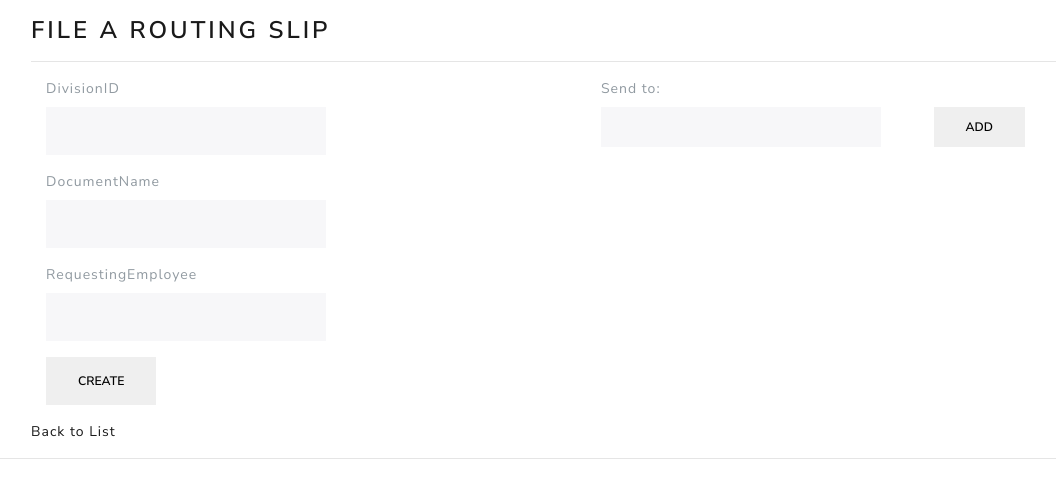
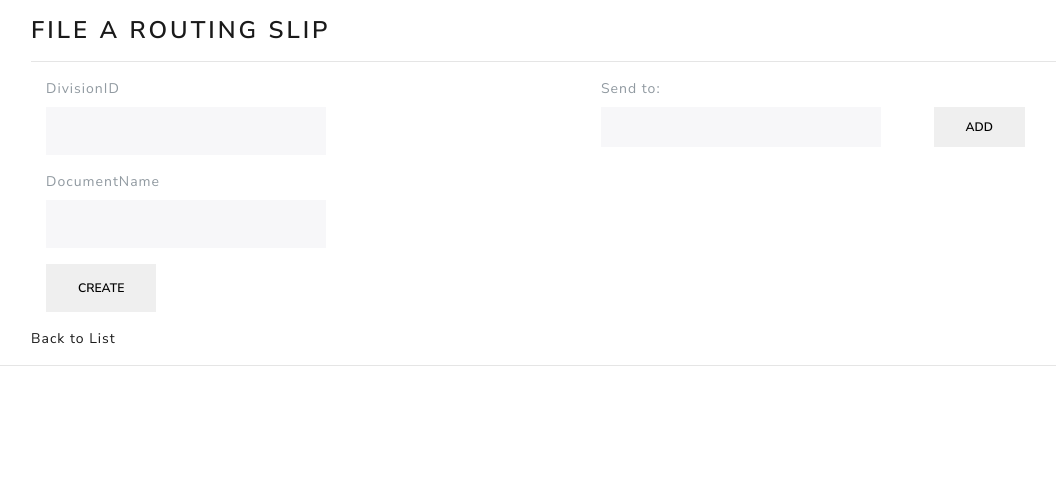
Before and after one commit to GiaMara/c--mvc-routing, an ASP.NET MVC app: page /RoutingSlip/Create in a window 1280 px wide. Shown: the part 51-549 px from the top of the page, without its empty margins (54-1110 px from the left). Run offline with ASP.NET Core 8 and stand-ins for ASP.NET MVC 5, Linux system fonts and the light colour scheme; the visitor is signed in with stand-in values (Sample User, id 1); the project's own start-up code is not run, and a stand-in starts its controllers and pages; some libraries are stand-ins or nearby versions.

Commit message:
req emp field removed

```diff
--- a/eRoutingSlip/Models/RoutingSlip.cs
+++ b/eRoutingSlip/Models/RoutingSlip.cs
@@ -10,7 +10,7 @@ namespace eRoutingSlip.Models
     {
         public int RoutingSlipID { get; set; }
         public string DocumentName { get; set; }
-        public string RequestingEmployee { get; set; }
+        public string RequestingEmployee { get; set; } = System.Web.HttpContext.Current.User.Identity.Name;
         public DateTime DateSubmitted { get; set; } = DateTime.Now;
         public string ForwardTo { get; set; }
         public int DivisionID { get; set; }
--- a/eRoutingSlip/Views/RoutingSlip/Create.cshtml
+++ b/eRoutingSlip/Views/RoutingSlip/Create.cshtml
@@ -35,13 +35,13 @@
                         </div>
                     </div>
 
-                    <div class="form-group">
+                    @*<div class="form-group">
                         @Html.LabelFor(model => model.RequestingEmployee, htmlAttributes: new { @class = "control-label col-md-2" })
                         <div class="col-md-10">
                             @Html.EditorFor(model => model.RequestingEmployee, new { htmlAttributes = new { @class = "form-control" } })
                             @Html.ValidationMessageFor(model => model.RequestingEmployee, "", new { @class = "text-danger" })
                         </div>
-                    </div>
+                    </div>*@
 
 
                     <div class="form-group d-none">
```
Also changed, not shown: 6 other files.
